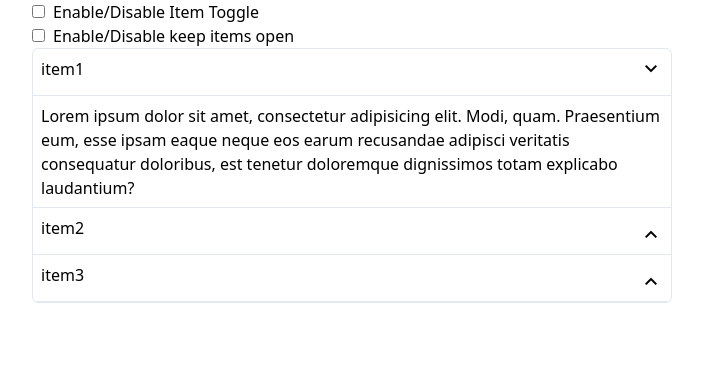
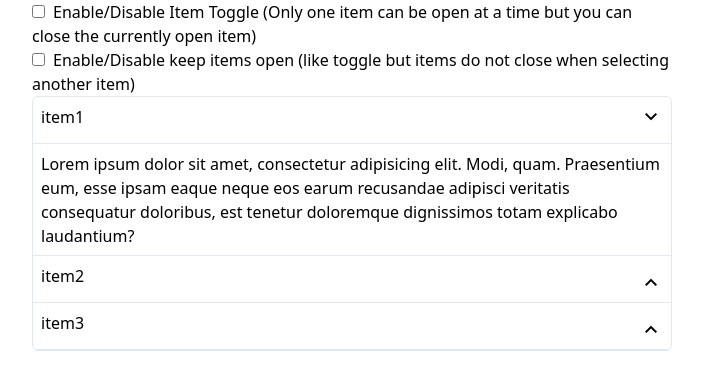
Before and after one commit to Tiiatcha/react_accordion, a React (Create React App) app: page / in a window 1280 px wide. Shown: the top 390 px of the page, without its empty margins (288-991 px from the left). Built offline with nearby package versions, Linux system fonts and the light colour scheme.

Commit message:
added GH-pages to deploy on Github

```diff
--- a/package.json
+++ b/package.json
@@ -1,4 +1,5 @@
 {
+  "homepage": "http://tiiatcha.github.io/react_accordion",
   "name": "accordion_react",
   "version": "0.1.0",
   "private": true,
@@ -13,6 +14,8 @@
   },
   "scripts": {
     "start": "react-scripts start",
+    "predeploy": "npm run build",
+    "deploy": "gh-pages -d build",
     "build": "react-scripts build",
     "test": "react-scripts test",
     "eject": "react-scripts eject"
@@ -36,6 +39,7 @@
     ]
   },
   "devDependencies": {
+    "gh-pages": "^5.0.0",
     "tailwindcss": "^3.3.1"
   }
 }
--- a/src/App.js
+++ b/src/App.js
@@ -68,7 +68,8 @@ function App() {
             onClick={(e) => process_checkbox(e)}
           />
           <label className="pl-2" htmlFor="toggle">
-            Enable/Disable Item Toggle
+            Enable/Disable Item Toggle (Only one item can be open at a time but
+            you can close the currently open item)
           </label>
         </div>
         <div className="input_container">
@@ -80,7 +81,8 @@ function App() {
             onClick={(e) => process_checkbox(e)}
           />
           <label className="pl-2" htmlFor="keep_open">
-            Enable/Disable keep items open
+            Enable/Disable keep items open (like toggle but items do not close
+            when selecting another item)
           </label>
         </div>
       </div>
```
Also changed, not shown: 1 other file (tests, documents, lock files or other folders).
